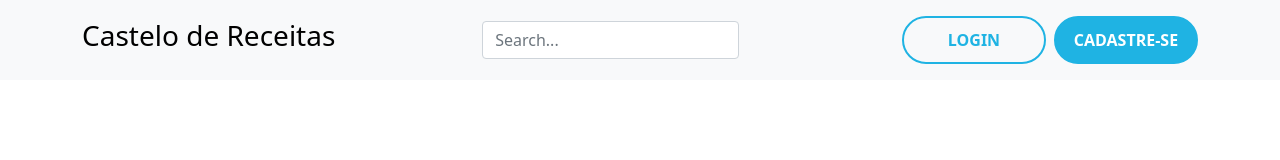
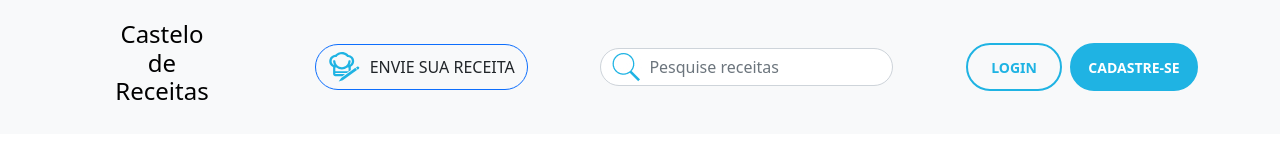
Before and after one commit to klsio22/castelo-de-receitas, a plain HTML site: page src/home.html in a window 1280 px wide. Drawn offline with nearby package versions, Linux system fonts and the light colour scheme.

Commit message:
Finished main-header

```diff
--- a/assets/resources/styles/header/header.scss
+++ b/assets/resources/styles/header/header.scss
@@ -1,3 +1,42 @@
+header {
+  .main-header{
+
+  }
+  display: flex;
+  align-items: center;
+  justify-content: center;
+  flex-wrap: wrap;
+
+  .logo {
+    text-align: center;
+    h4 {
+      width: 10rem;
+    }
+  }
+
+  .send-recipes {
+    a{
+      display: flex;
+      align-items: center;
+      gap: 10px;
+    }
+
+  }
+
+  .search {
+    margin-bottom: 2rem;
+    img {
+      position: relative;
+      left: 0.6rem;
+
+      top: 2.2rem;
+    }
+
+    input {
+      padding-left: 3rem;
+    }
+  }
+
   .sign {
     display: flex;
     align-items: center;
@@ -7,11 +46,11 @@
       display: flex;
       align-items: center;
       justify-content: center;
-    width: 9rem;
+      width: 8rem;
       height: 48px;
       border-radius: 50px;
       border: 2px solid #1fb3e3;
-    font-size: 1rem;
+      font-size: 14px;
       font-weight: 700;
       transition: all 0.3s ease-in-out;
       position: initial;
@@ -19,6 +58,7 @@
       text-decoration: none;
     }
     .sign-up {
+      width: 6rem;
       color: #1fb3e3;
     }
     .sign-in {
@@ -26,3 +66,4 @@
       color: #fff;
     }
   }
+}
--- a/src/home.html
+++ b/src/home.html
@@ -36,26 +36,43 @@
     <header class="p-3 bg-light text-black">
       <div class="container">
         <div
-          class="d-flex flex-wrap align-items-center justify-content-sm-between"
+          class=".main-header d-flex flex-wrap align-items-center justify-content-sm-between"
         >
           <a
             href="/"
-            class="d-flex align-items-center mb-2 mb-lg-0 text-black text-decoration-none"
+            class="logo d-flex align-items-center mb-2 mb-lg-0 text-black text-decoration-none"
           >
-            <h3>Castelo de Receitas</h3>
+            <h4>
+              Castelo
+              <br />de<br />
+              Receitas
+            </h4>
           </a>
-          <form class="col-12 col-lg-auto mb-3 mb-lg-0 me-lg-3">
+
+          <div class="send-recipes btn-group">
+            <a
+              class="btn text-uppercase border border-primary rounded-pill "
+              href="#"
+              role="button"
+            >
+              <img class="" src="/public/kitchen-hat.svg" alt="" />
+              <span>Envie sua receita </span>
+            </a>
+          </div>
+
+          <form class="search col-12 col-lg-auto">
+            <img src="/public/bloom.jpg" alt="" />
             <input
               type="search"
-              class="form-control form-control-dark"
-              placeholder="Search..."
+              class="form-control form-control-dark rounded-pill fs-6"
+              placeholder="Pesquise receitas"
               aria-label="Search"
             />
           </form>
 
           <div class="sign text-end btn-group">
-            <a type="button" class="sign-up  me-2">Login</a>
-            <a type="button" class="sign-in btn-2 ">Cadastre-se</a>
+            <a type="button" class="sign-up me-2">Login</a>
+            <a type="button" class="sign-in btn-2">Cadastre-se</a>
           </div>
         </div>
       </div>
```
Also changed, not shown: assets/resources/styles/header/header.css, public/bloom.jpg (added), public/kitchen-hat.svg (added), 1 other file. Lines whose indentation alone changed are shown as unchanged.
